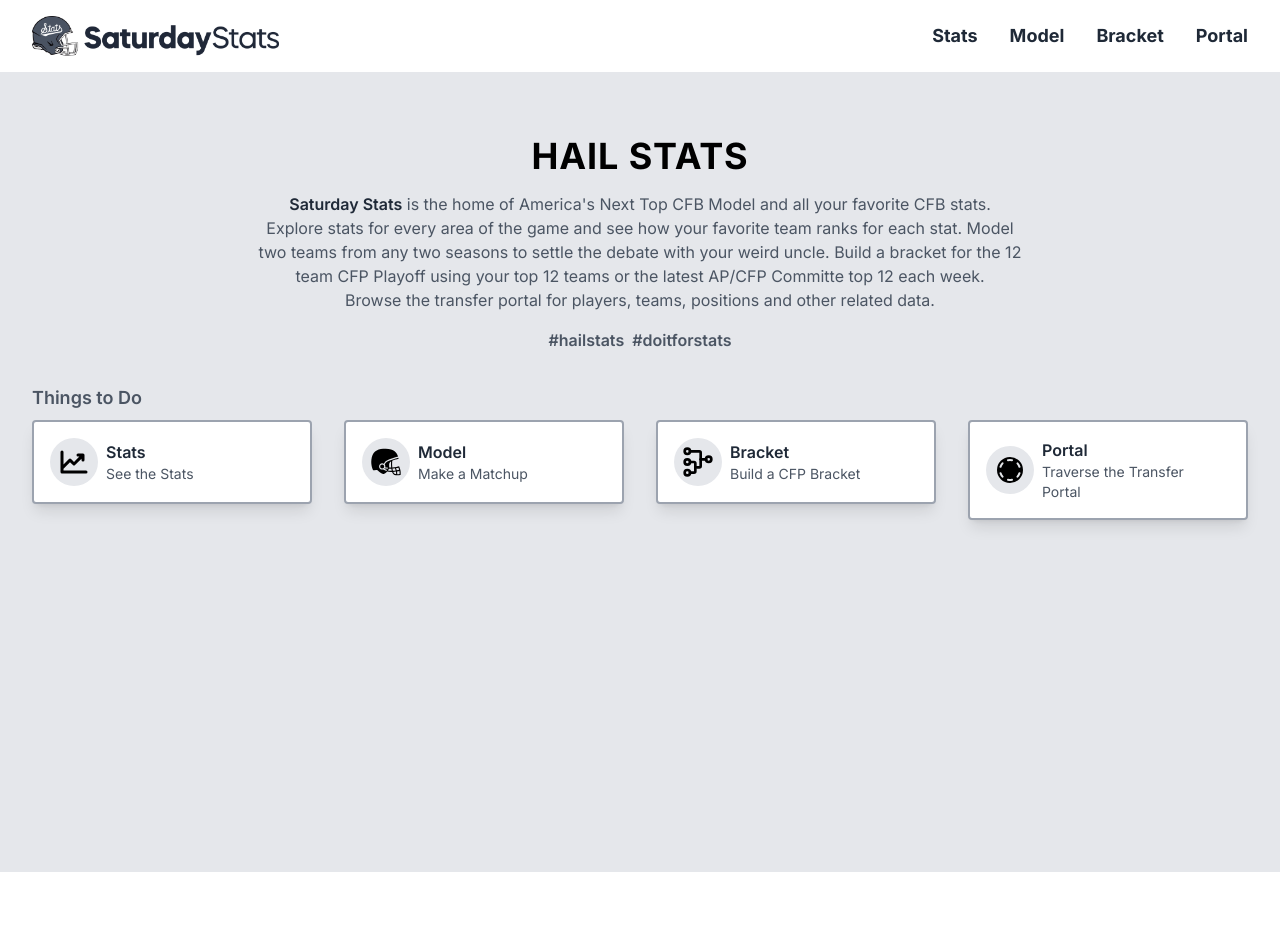
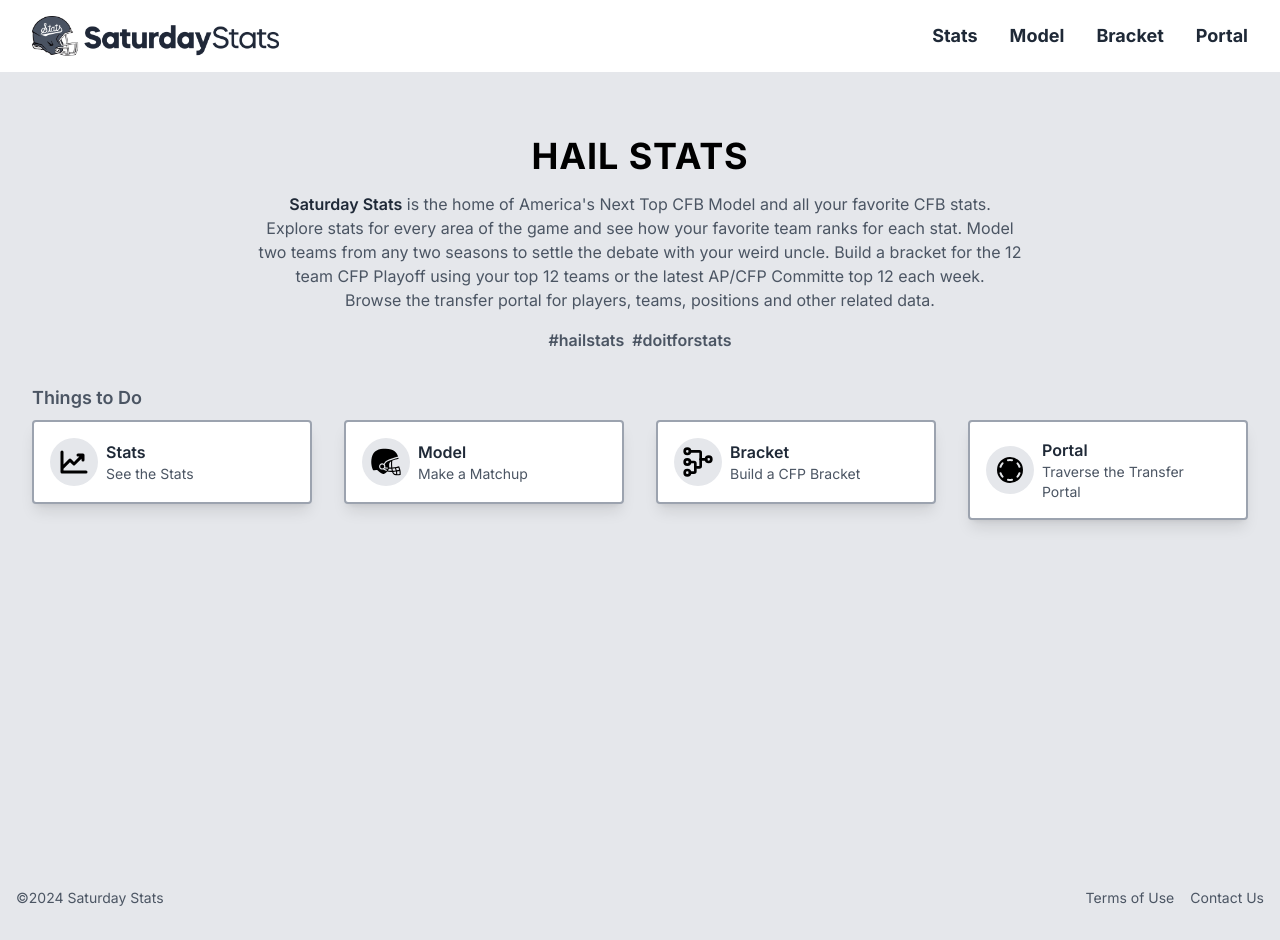
Before and after one commit to hwyatt/the-best-cfb-model, a Next.js app: page / in a window 1280 px wide. Before the commit the page ends 872 px from the top, so only its background shows below. Built offline with nearby package versions, Linux system fonts and the light colour scheme.

Commit message:
layout and footer

```diff
--- a/src/app/components/Container.tsx
+++ b/src/app/components/Container.tsx
@@ -6,7 +6,7 @@ interface ContainerProps {
 }
 
 const Container: React.FC<ContainerProps> = ({ children }) => (
-  <main className="flex min-h-screen flex-col items-center justify-between p-8 bg-gray-200">
+  <main className="flex min-h-screen flex-col items-center justify-between pb-16 md:pb-8 p-8 bg-gray-200">
     {children}
   </main>
 );
--- /dev/null
+++ b/src/app/components/Footer.tsx
@@ -0,0 +1,27 @@
+const Footer = () => {
+  const currentYear = new Date().getFullYear();
+
+  return (
+    <div
+      className="text-gray-600 flex flex-col-reverse md:flex-row items-center justify-center md:justify-between px-4 pt-4 pb-8 bg-gray-200 text-sm md:text-md gap-4 mx-auto"
+      style={{ maxWidth: "1312px" }}
+    >
+      <div>
+        <span className="text-xs md:text-sm">
+          ©{currentYear} Saturday Stats
+        </span>
+      </div>
+      <div className="flex gap-4">
+        <a href="/terms" className="hover:text-gray-600">
+          Terms of Use
+        </a>
+        <div className="md:hidden text-gray-400">|</div>
+        <a href="/contact" className="hover:text-gray-600">
+          Contact Us
+        </a>
+      </div>
+    </div>
+  );
+};
+
+export default Footer;
--- a/src/app/layout.tsx
+++ b/src/app/layout.tsx
@@ -1,6 +1,7 @@
 import type { Metadata } from "next";
 import { Inter } from "next/font/google";
 import Container from "./components/Container";
+import Footer from "./components/Footer";
 import Navbar from "./components/Navbar";
 import "./globals.css";
 
@@ -21,13 +22,14 @@ export default function RootLayout({
 }) {
   return (
     <html lang="en">
-      <body className={inter.className}>
+      <body className={`${inter.className} bg-gray-200`}>
         <Navbar />
         <Container>
           <div className="w-full mx-auto" style={{ maxWidth: "1312px" }}>
             {children}
           </div>
         </Container>
+        <Footer />
       </body>
     </html>
   );
```
